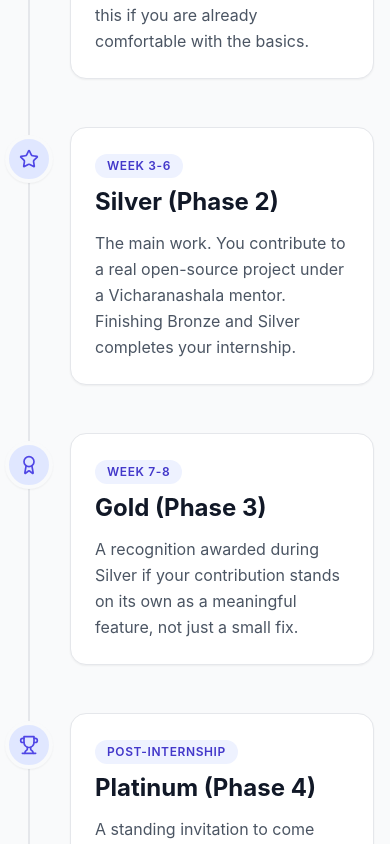
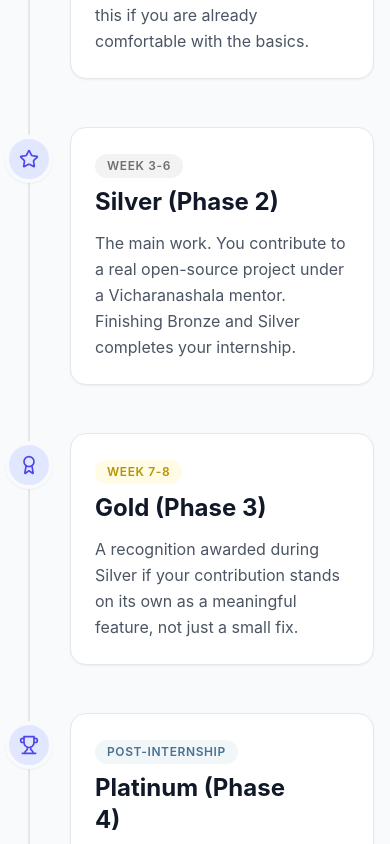
Before and after one commit to Hritam2005/csfaq, a React (Vite) app in the folder client/: page / in a window 390 px wide. Shown: the part 1200-2044 px from the top of the page. Built offline with nearby package versions, Linux system fonts and the light colour scheme; no server answers.

Commit message:
Minor UI changes

```diff
--- a/client/src/components/layout/Navbar.tsx
+++ b/client/src/components/layout/Navbar.tsx
@@ -68,7 +68,12 @@ export const Navbar: React.FC = () => {
 
         {/* Actions */}
         <div className="flex items-center gap-2 sm:gap-4">
-          <Button variant="ghost" size="icon" onClick={toggleTheme}>
+          <Button
+            variant="ghost"
+            size="icon"
+            onClick={toggleTheme}
+            title={mode === 'dark' ? 'Switch to light mode' : 'Switch to dark mode'}
+          >
             {mode === 'dark' ? <Sun className="h-5 w-5" /> : <Moon className="h-5 w-5" />}
           </Button>
 
@@ -78,6 +83,7 @@ export const Navbar: React.FC = () => {
           <div className="relative" ref={dropdownRef}>
             <button
               onClick={() => setDropdownOpen(!dropdownOpen)}
+              title={user?.name ? `Account: ${user.name}` : 'Account'}
               className="flex items-center justify-center h-10 w-10 rounded-full border border-gray-200 bg-gray-50 hover:bg-gray-100 dark:border-gray-700 dark:bg-gray-800 dark:hover:bg-gray-700 transition-colors overflow-hidden"
             >
               {user?.avatar ? (
@@ -105,6 +111,15 @@ export const Navbar: React.FC = () => {
                       <Link to="/dashboard" className="block px-4 py-2 text-sm text-gray-700 hover:bg-gray-100 dark:text-gray-300 dark:hover:bg-gray-700" onClick={() => setDropdownOpen(false)}>User Dashboard</Link>
                     )}
                     <Link to="/profile" className="block px-4 py-2 text-sm text-gray-700 hover:bg-gray-100 dark:text-gray-300 dark:hover:bg-gray-700" onClick={() => setDropdownOpen(false)}>Edit Profile</Link>
+                    <a
+                      href="https://docs.google.com/document/d/1xVqTgKfqP-EWnPvowyw2ME9d-3b_VMbBqx9p8lDQXLc/edit?tab=t.0"
+                      target="_blank"
+                      rel="noopener noreferrer"
+                      className="block px-4 py-2 text-sm text-gray-700 hover:bg-gray-100 dark:text-gray-300 dark:hover:bg-gray-700"
+                      onClick={() => setDropdownOpen(false)}
+                    >
+                      Rosetta Journal
+                    </a>
                     <button onClick={handleLogout} className="block w-full text-left px-4 py-2 text-sm text-red-600 hover:bg-gray-100 dark:hover:bg-gray-700">Sign Out</button>
                   </>
                 ) : (
--- a/client/src/components/ui/NotificationBell.tsx
+++ b/client/src/components/ui/NotificationBell.tsx
@@ -37,7 +37,7 @@ export const NotificationBell: React.FC = () => {
 
   return (
     <div className="relative">
-      <Button variant="ghost" size="icon" onClick={handleReset}>
+      <Button variant="ghost" size="icon" onClick={handleReset} title="Notifications">
         <Bell className="h-5 w-5" />
       </Button>
       {unreadCount > 0 && (
--- a/client/src/pages/public/HomePage.tsx
+++ b/client/src/pages/public/HomePage.tsx
@@ -1,7 +1,7 @@
 import React, { useState, useEffect } from 'react';
 import { Link } from 'react-router-dom';
 import { Button } from '../../components/ui/Button';
-import { Map, Star, Award, Trophy } from 'lucide-react';
+import { Map, Star, Award, Trophy, Medal } from 'lucide-react';
 import { motion } from 'framer-motion';
 import { useSelector } from 'react-redux';
 import { RootState } from '../../store/store';
@@ -68,29 +68,79 @@ export const HomePage: React.FC = () => {
 
           <div className="relative border-l-2 border-primary-200 dark:border-primary-800 ml-3 md:mx-auto md:max-w-4xl space-y-12">
             {[
-              { week: 'Week 1-2', icon: Map, title: 'Bronze (Phase 1)', desc: 'A short training period at the start, planned around what you already know. Mentors may skip this if you are already comfortable with the basics.' },
-              { week: 'Week 3-6', icon: Star, title: 'Silver (Phase 2)', desc: 'The main work. You contribute to a real open-source project under a Vicharanashala mentor. Finishing Bronze and Silver completes your internship.' },
-              { week: 'Week 7-8', icon: Award, title: 'Gold (Phase 3)', desc: 'A recognition awarded during Silver if your contribution stands on its own as a meaningful feature, not just a small fix.' },
-              { week: 'Post-Internship', icon: Trophy, title: 'Platinum (Phase 4)', desc: 'A standing invitation to come back and visit the lab — a short trip — any time during the year after your internship ends.' }
+              {
+                week: 'Week 1-2',
+                icon: Map,
+                title: 'Bronze (Phase 1)',
+                desc: 'A short training period at the start, planned around what you already know. Mentors may skip this if you are already comfortable with the basics.',
+                colorClass: 'from-[#995D22] to-[#CD7F32]',
+                textLightClass: 'text-[#CD7F32] bg-[#CD7F32]/10 dark:bg-[#CD7F32]/20 dark:text-[#E6B78E]',
+                dotHoverBg: 'group-hover:bg-[#CD7F32] group-hover:border-[#CD7F32]'
+              },
+              {
+                week: 'Week 3-6',
+                icon: Star,
+                title: 'Silver (Phase 2)',
+                desc: 'The main work. You contribute to a real open-source project under a Vicharanashala mentor. Finishing Bronze and Silver completes your internship.',
+                colorClass: 'from-[#8A8A8A] to-[#C0C0C0]',
+                textLightClass: 'text-[#707070] bg-[#C0C0C0]/20 dark:bg-[#C0C0C0]/10 dark:text-[#C0C0C0]',
+                dotHoverBg: 'group-hover:bg-[#C0C0C0] group-hover:border-[#C0C0C0]'
+              },
+              {
+                week: 'Week 7-8',
+                icon: Award,
+                title: 'Gold (Phase 3)',
+                desc: 'A recognition awarded during Silver if your contribution stands on its own as a meaningful feature, not just a small fix.',
+                colorClass: 'from-[#C5A300] to-[#FFD700]',
+                textLightClass: 'text-[#B59500] bg-[#FFD700]/10 dark:bg-[#FFD700]/20 dark:text-[#FFE34D]',
+                dotHoverBg: 'group-hover:bg-[#FFD700] group-hover:border-[#FFD700]'
+              },
+              {
+                week: 'Post-Internship',
+                icon: Trophy,
+                title: 'Platinum (Phase 4)',
+                desc: 'A standing invitation to come back and visit the lab — a short trip — any time during the year after your internship ends.',
+                colorClass: 'from-[#6C94B3] to-[#B9D3E0]',
+                textLightClass: 'text-[#4A7290] bg-[#B9D3E0]/20 dark:bg-[#B9D3E0]/10 dark:text-[#93BCD8]',
+                dotHoverBg: 'group-hover:bg-[#B9D3E0] group-hover:border-[#B9D3E0]'
+              }
             ].map((feat, i) => (
               <motion.div
                 key={i}
                 whileInView={{ opacity: 1, x: 0 }}
                 initial={{ opacity: 0, x: -20 }}
                 viewport={{ once: true, margin: "-100px" }}
-                className="relative pl-10 md:pl-16"
+                className="group relative pl-10 md:pl-16"
               >
                 {/* Timeline Dot */}
-                <div className="absolute -left-[25px] top-2 flex h-12 w-12 items-center justify-center rounded-full border-4 border-gray-50 bg-primary-100 shadow-sm dark:border-gray-900 dark:bg-primary-900/50">
-                  <feat.icon className="h-5 w-5 text-primary-600 dark:text-primary-400" />
+                <div className={`absolute -left-[25px] top-2 flex h-12 w-12 items-center justify-center rounded-full border-4 border-gray-50 bg-primary-100 shadow-sm dark:border-gray-900 dark:bg-primary-900/50 transition-all duration-500 ${feat.dotHoverBg}`}>
+                  <feat.icon className="h-5 w-5 text-primary-600 dark:text-primary-400 transition-all duration-500 group-hover:text-white group-hover:rotate-[360deg]" />
                 </div>
 
-                <div className="rounded-2xl border border-gray-200 bg-white p-6 shadow-sm transition-all hover:shadow-md dark:border-gray-800 dark:bg-background">
-                  <div className="mb-2 inline-block rounded-full bg-primary-50 px-3 py-1 text-xs font-semibold uppercase tracking-wider text-primary-700 dark:bg-primary-900/30 dark:text-primary-400">
-                    {feat.week}
+                {/* Card Container */}
+                <div className="relative rounded-2xl border border-gray-200 bg-white p-6 shadow-sm transition-all duration-500 hover:shadow-lg dark:border-gray-800 dark:bg-background overflow-hidden">
+                  {/* Sweep Background Overlay */}
+                  <div className={`absolute inset-0 bg-gradient-to-r ${feat.colorClass} transition-transform duration-500 ease-out origin-left scale-x-0 group-hover:scale-x-100`} />
+
+                  {/* Content (Z-indexed) */}
+                  <div className="relative z-10">
+                    <div className={`mb-2 inline-block rounded-full px-3 py-1 text-xs font-semibold uppercase tracking-wider transition-colors duration-500 ${feat.textLightClass} group-hover:bg-white/20 group-hover:text-white`}>
+                      {feat.week}
+                    </div>
+
+                    <div className="flex justify-between items-start">
+                      <h3 className="mb-3 text-2xl font-bold text-gray-900 dark:text-white transition-colors duration-500 group-hover:text-white">
+                        {feat.title}
+                      </h3>
+
+                      {/* Sweep In Medal Icon */}
+                      <Medal className="h-8 w-8 text-white opacity-0 scale-50 transition-all duration-500 ease-out transform group-hover:opacity-100 group-hover:scale-100 group-hover:rotate-[360deg] shrink-0 ml-2" />
+                    </div>
+
+                    <p className="text-gray-600 dark:text-gray-400 text-base leading-relaxed transition-colors duration-500 group-hover:text-white/90">
+                      {feat.desc}
+                    </p>
                   </div>
-                  <h3 className="mb-3 text-2xl font-bold text-gray-900 dark:text-white">{feat.title}</h3>
-                  <p className="text-gray-600 dark:text-gray-400 text-base leading-relaxed">{feat.desc}</p>
                 </div>
               </motion.div>
             ))}
```
Also changed, not shown: 1 other file (tests, documents, lock files or other folders).
